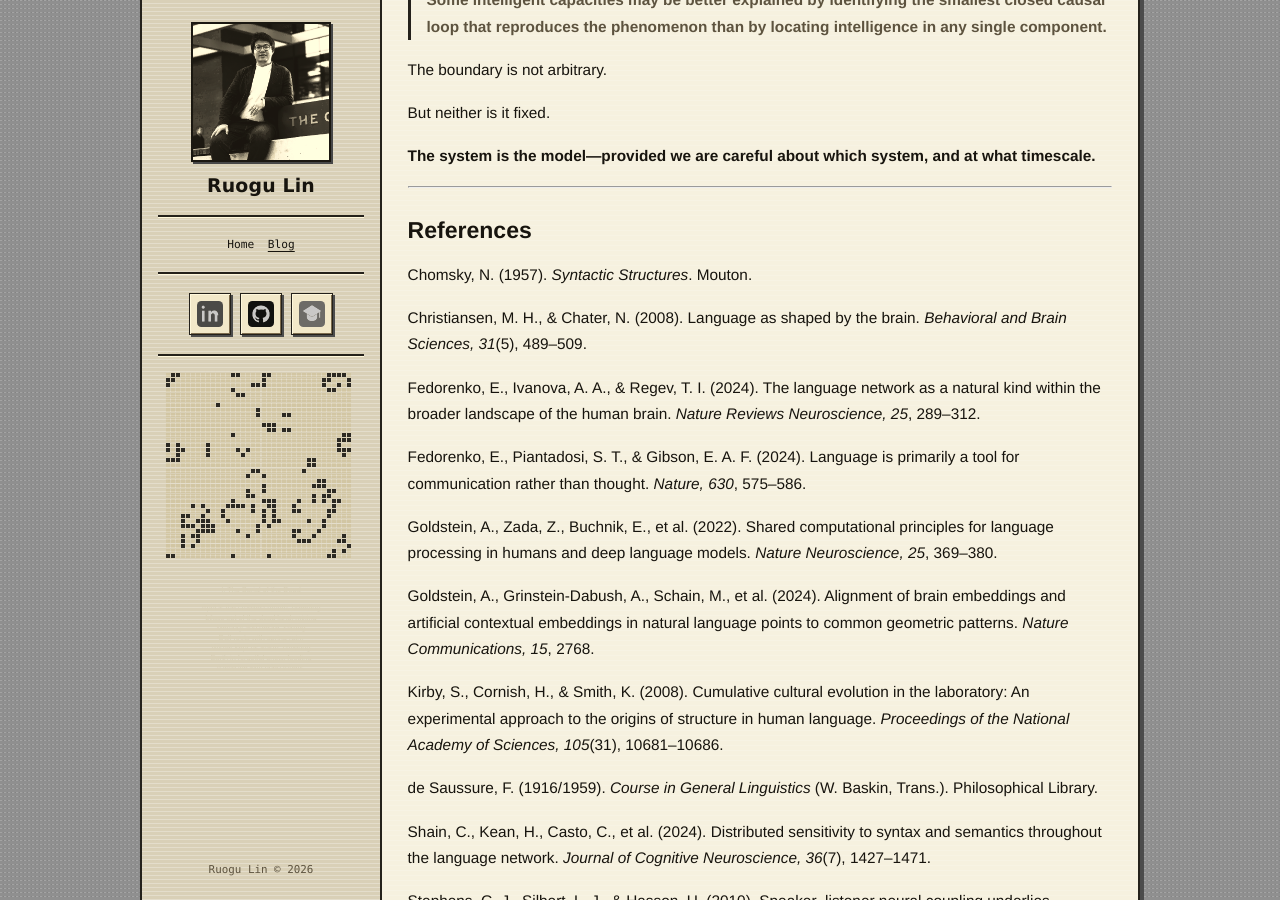
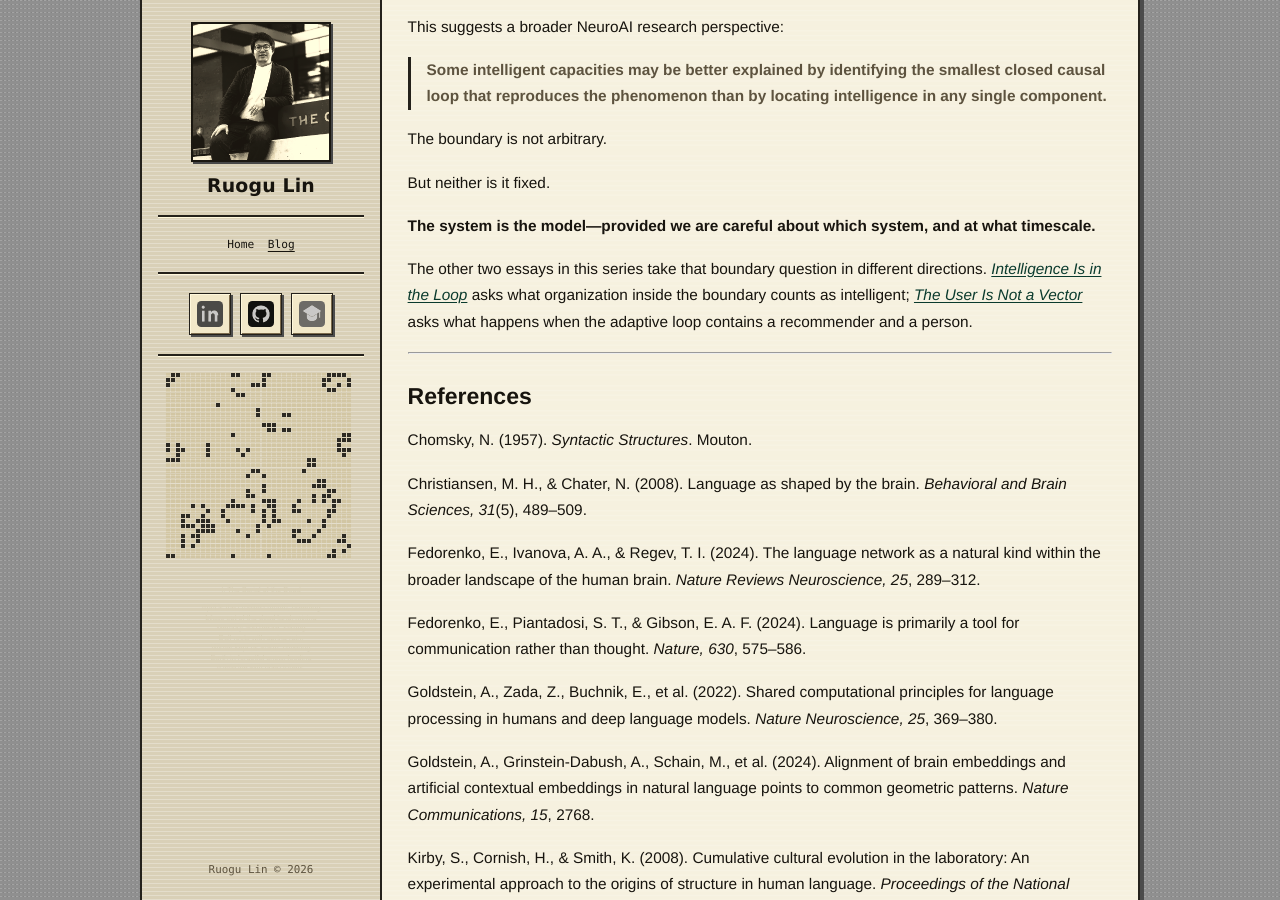
Before and after one commit to lrgthu/lrgthu.github.io, a Jekyll site: the page built from _posts/2026-09-05-the-system-is-the-model.md, in a window 1280 px wide and 900 px high, scrolled down 6667 px. Built offline with Jekyll 4.4.1, drawn with Linux system fonts in a browser that asks for light colours; some of the changed text lies outside the part shown.

Commit message:
Differentiate system essay and connect companion perspectives

```diff
--- a/_posts/2026-09-05-the-system-is-the-model.md
+++ b/_posts/2026-09-05-the-system-is-the-model.md
@@ -3,6 +3,8 @@
 date: 2026-09-05 15:50:00 -0500
 summary: "A research perspective on language, brains, and large language models organized around one question: at what scale does the explanatory loop close?"
 tags: [language, neuroscience, cognitive-science, llm, neuroai]
+series: adaptive-intelligence
+series_order: 1
 ---
 
 *Language, representation, and cognition from Saussure and Chomsky to large language models*
@@ -14,6 +16,8 @@
 For a word recognized in a fraction of a second, the answer may lie largely inside a neural population or network. For language acquisition, it almost certainly requires a developing brain and a structured environment. For the structure of a language, it may require generations of learners. For an AI agent, the relevant system may include not only a checkpoint but also context, memory, tools, users, and the feedback loop that eventually retrains it.
 
 The boundary is not arbitrary. But neither is it fixed.
+
+The point is not to make the system boundary as large as possible. It is to make it large enough that the causal story no longer depends on what we have left outside.
 
 This question changes how I read an old divide in linguistics.
 
@@ -209,6 +213,8 @@
 
 **The system is the model—provided we are careful about which system, and at what timescale.**
 
+The other two essays in this series take that boundary question in different directions. [*Intelligence Is in the Loop*](/blog/intelligence-is-in-the-loop/) asks what organization inside the boundary counts as intelligent; [*The User Is Not a Vector*](/blog/the-user-is-not-a-vector/) asks what happens when the adaptive loop contains a recommender and a person.
+
 ---
 
 ## References
```
